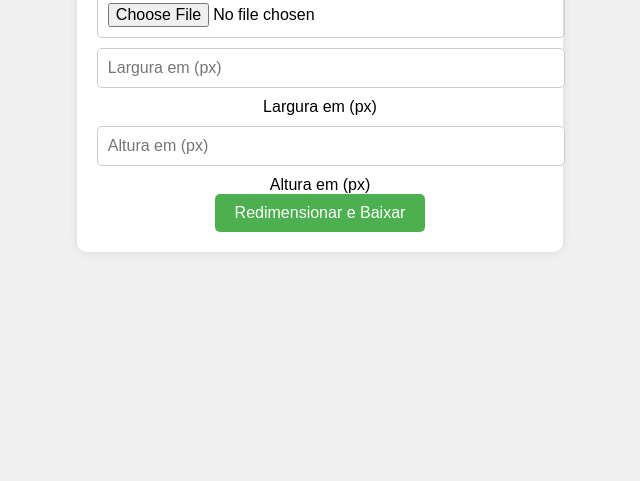
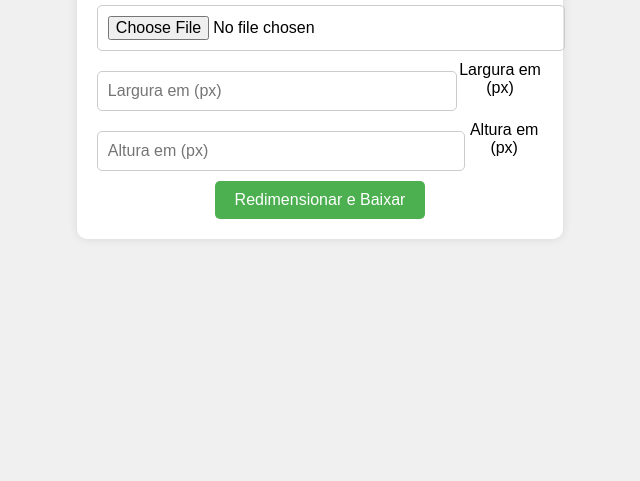
Before and after one commit to LiandroChaves/redimensionador-de-imagens, a plain HTML site: page index.html in a window 1280 px wide. Shown: the part 335-816 px from the top of the page, without its empty margins (320-960 px from the left). Drawn offline with Linux system fonts and the light colour scheme.

Commit message:
Update styles.css

```diff
--- a/styles.css
+++ b/styles.css
@@ -44,3 +44,8 @@ button {
 button:hover {
     background-color: #45a049;
 }
+
+.flex-linha {
+    display: flex;
+    flex-direction: row;
+}
```
